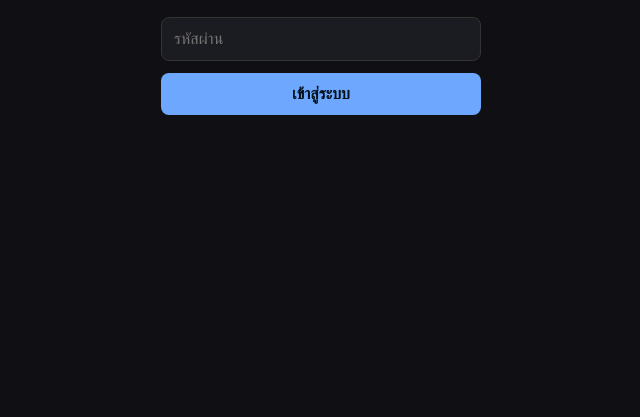
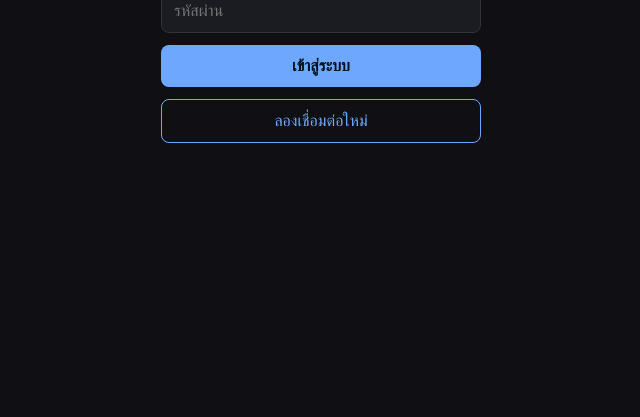
Before and after one commit to wadjakorn/browser-terminal, a website built with Vite: page web/index.html in a window 1280 px wide. Shown: the part 383-800 px from the top of the page, without its empty margins (319-959 px from the left). Built offline with nearby package versions, Linux system fonts and the light colour scheme; no server answers.

Commit message:
feat: ปุ่มลองเชื่อมต่อใหม่บนหน้า login

```diff
--- a/web/index.html
+++ b/web/index.html
@@ -12,8 +12,10 @@
   <div id="login" class="login">
     <form id="login-form">
       <h1>Browser Terminal</h1>
+      <p id="login-notice" class="notice" hidden></p>
       <input id="password" type="password" placeholder="รหัสผ่าน" autocomplete="current-password" required>
       <button type="submit">เข้าสู่ระบบ</button>
+      <button id="login-retry" type="button" class="secondary">ลองเชื่อมต่อใหม่</button>
       <p id="login-error" class="error" hidden></p>
     </form>
   </div>
--- a/web/style.css
+++ b/web/style.css
@@ -36,6 +36,11 @@ html:fullscreen, html:fullscreen body { width: 100%; height: 100%; }
   background: #1b1b22; color: var(--fg);
 }
 .login button { background: var(--accent); color: #04121f; border: 0; font-weight: 600; }
+.login button.secondary {
+  background: transparent; color: var(--accent);
+  border: 1px solid var(--accent); font-weight: 500;
+}
+.notice { margin: 0; font-size: .85rem; color: #ffd79a; text-align: center; }
 .error { color: #ff8080; margin: 0; }
 
 /* ใช้ --visible-height ที่ viewport.ts เขียนให้ ไม่ใช่ 100vh
```
